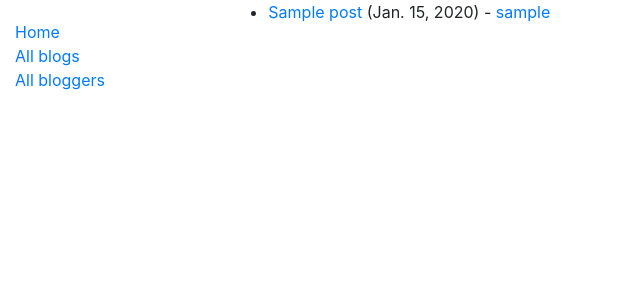
After one commit to xznex/django-diyblog, a Django app: page /blog/blogs/ in a window 1280 px wide. The commit adds this page. Shown: the top 300 px of the page, without its empty margins (0-640 px from the left). Run offline with Django 3.2, Linux system fonts and the light colour scheme; tables that the repository leaves empty hold one stand-in row (values such as "Sample post"); some libraries are stand-ins or nearby versions.

Commit message:
Created a display of lists of authors and blogs

```diff
--- /dev/null
+++ b/blog/static/css/style.css
@@ -0,0 +1,9 @@
+.sidebar-nav {
+    margin-top: 20px;
+    padding: 0;
+    list-style: none;
+}
+
+#title {
+    margin-top: 15px;
+}
--- /dev/null
+++ b/blog/templates/base_generic.html
@@ -0,0 +1,35 @@
+<!DOCTYPE html>
+<html lang="en">
+<head>
+    <title>{% block title %}DIY Blog{% endblock %}</title>
+    <meta charset="UTF-8">
+    <meta name="viewport" content="width=device-width, initial-scale=1">
+    <link rel="stylesheet" href="https://stackpath.bootstrapcdn.com/bootstrap/4.4.1/css/bootstrap.min.css">
+    <script src="https://stackpath.bootstrapcdn.com/bootstrap/4.4.1/js/bootstrap.min.js"></script>
+    <script src="https://code.jquery.com/jquery-3.4.1.slim.min.js"
+                integrity="sha256-pasqAKBDmFT4eHoN2ndd6lN370kFiGUFyTiUHWhU7k8="
+                crossorigin="anonymous"></script>
+    {% load static %}
+    <link rel="stylesheet" href="{% static 'css/style.css' %}">
+</head>
+<body>
+<!-- разобраться с css и сеттингами
+     pagination
+ -->
+    <div class="container-fluid">
+        <div class="row">
+            <div class="col-sm-2">
+                <ul class="sidebar-nav">
+                    <li><a href="{% url 'index' %}">Home</a></li>
+                    <li><a href="{% url 'blogs' %}">All blogs</a></li>
+                    <li><a href="{% url 'bloggers' %}">All bloggers</a></li>
+                </ul>
+            </div>
+            <div class="col-sm-10">
+                {% block content %}
+                {% endblock %}
+            </div>
+        </div>
+    </div>
+</body>
+</html>
--- /dev/null
+++ b/blog/templates/blog/post_list.html
@@ -0,0 +1,15 @@
+{% extends 'base_generic.html' %}
+
+{% block content %}
+
+    {% if post_list %}
+        <ul>
+            {% for blog in post_list %}
+                <li><a href="#">{{ blog.title }}</a> ({{ blog.post_date }}) - <a href="#">{{ blog.author }}</a></li>
+            {% endfor %}
+        </ul>
+    {% else %}
+        <p>There are no blogs in the site</p>
+    {% endif %}
+
+{% endblock %}
--- a/blog/urls.py
+++ b/blog/urls.py
@@ -2,5 +2,7 @@ from django.conf.urls import url
 from . import views
 
 urlpatterns = [
-    url(r'^$', views.index, name='index')
+    url(r'^$', views.index, name='index'),
+    url(r'^bloggers/$', views.AuthorsList.as_view(), name='bloggers'),
+    url(r'^blogs/$', views.BlogsList.as_view(), name='blogs')
 ]
--- a/blog/views.py
+++ b/blog/views.py
@@ -1,5 +1,21 @@
 from django.shortcuts import render
+from .models import Post, Author, Comment
+from django.views import generic
 
 
 def index(request):
-    return render(request, 'index.html')
+    num_author = Author.objects.count()
+    num_post = Post.objects.all().count()
+    num_comment = Comment.objects.all().count()
+    return render(request, 'index.html', context={'num_author': num_author, 'num_post': num_post,
+                                                  'num_comment': num_comment})
+
+
+class AuthorsList(generic.ListView):
+    model = Author
+    # paginate_by = 10
+
+
+class BlogsList(generic.ListView):
+    model = Post
+    # paginate_by = 10
```
Also changed, not shown: blog/templates/blog/author_list.html (added, +15 -0 lines), blog/templates/index.html (+16 -10 lines).
